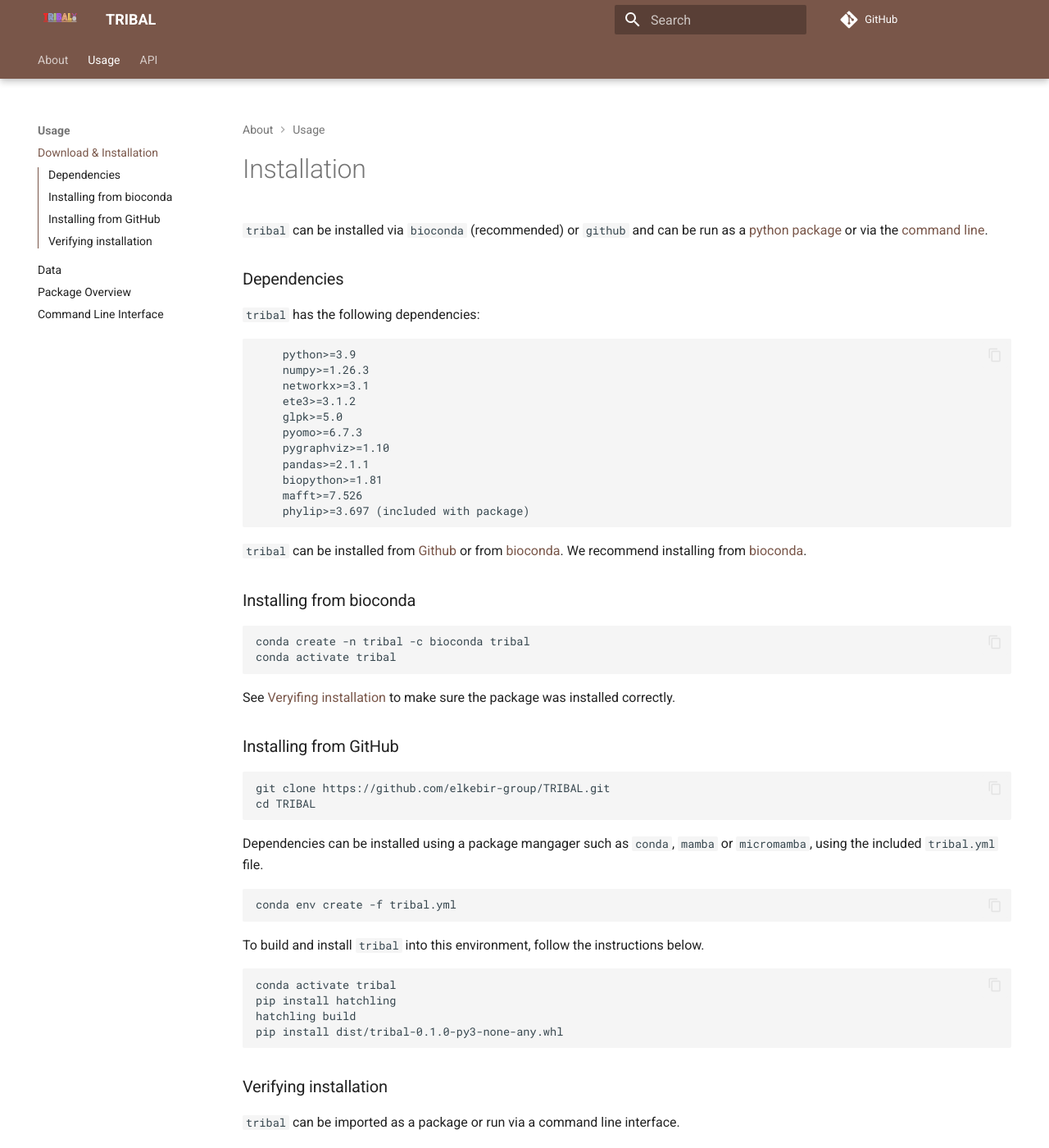
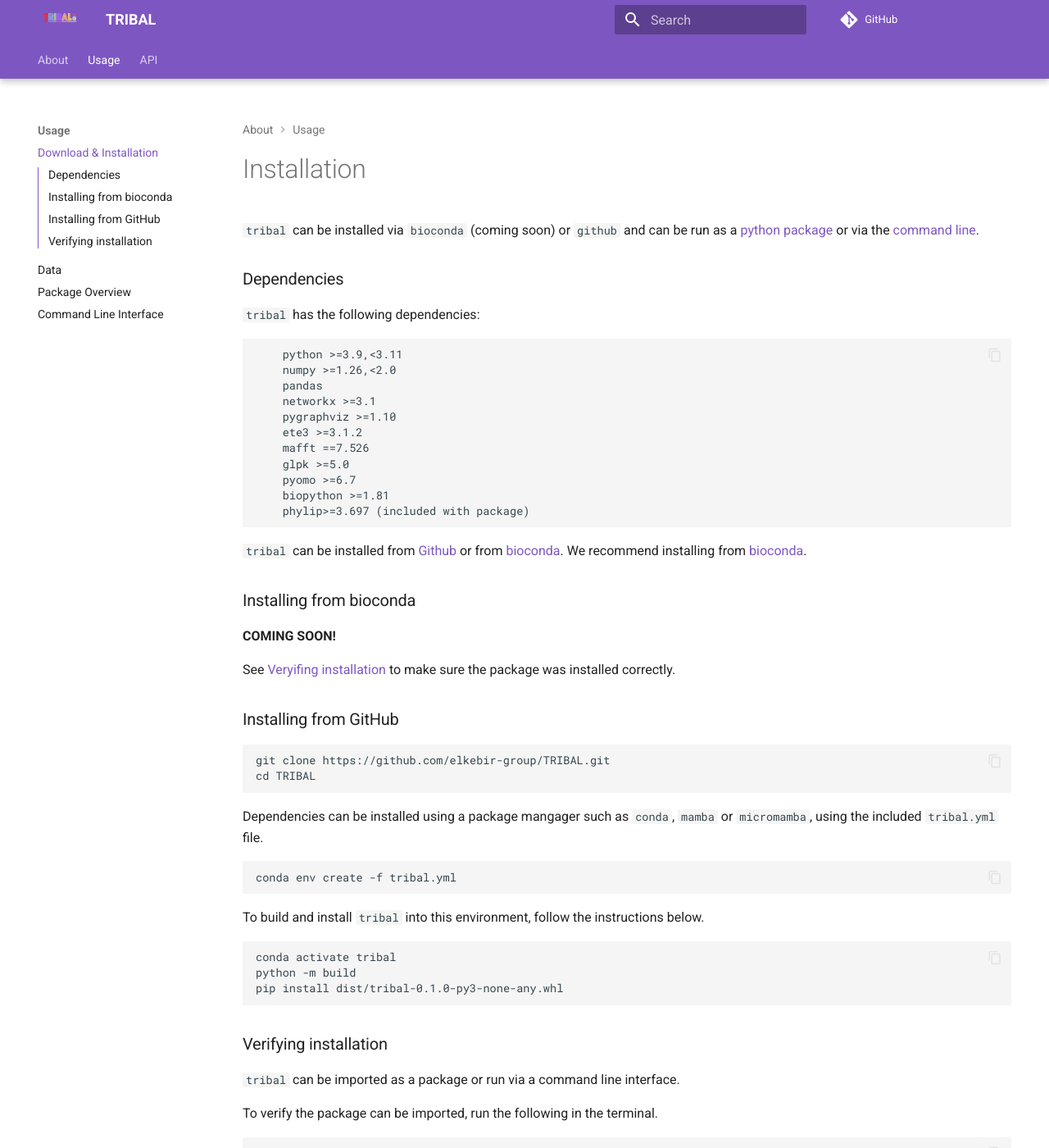
Before and after one commit to elkebir-group/TRIBAL, an MkDocs documentation site: the page built from docs/setup/install.md, in a window 1280 px wide and 1400 px high. Shown: the whole window at 82% size. Built offline with MkDocs 1.6.1 and Material for MkDocs 9.7.7, drawn with Linux system fonts in a browser that asks for light colours; comment, search, counter and statistics services are not loaded.

Commit message:
changes to documentation

````diff
--- a/docs/setup/install.md
+++ b/docs/setup/install.md
@@ -1,20 +1,20 @@
 # Installation
-`tribal` can be installed via `bioconda` (recommended) or `github` and can be run as a [python package](package.md) or via the [command line](cli.md).
+`tribal` can be installed via `bioconda` (coming soon) or `github` and can be run as a [python package](package.md) or via the [command line](cli.md).
 
 
 ### Dependencies
 `tribal` has the following dependencies:
 ```
-    python>=3.9
-    numpy>=1.26.3
-    networkx>=3.1
-    ete3>=3.1.2
-    glpk>=5.0
-    pyomo>=6.7.3
-    pygraphviz>=1.10
-    pandas>=2.1.1
-    biopython>=1.81
-    mafft>=7.526
+    python >=3.9,<3.11
+    numpy >=1.26,<2.0
+    pandas
+    networkx >=3.1
+    pygraphviz >=1.10
+    ete3 >=3.1.2
+    mafft ==7.526
+    glpk >=5.0
+    pyomo >=6.7
+    biopython >=1.81
     phylip>=3.697 (included with package)
 ```
 
@@ -22,10 +22,11 @@
 
 ### Installing from bioconda
 
-```bash
-conda create -n tribal -c bioconda tribal
-conda activate tribal
-```
+**COMING SOON!**
+<!-- ```bash
+# conda create -n tribal -c bioconda tribal
+# conda activate tribal
+``` -->
 See [Veryifing installation](#verifying-installation) to make sure the package was installed correctly.
 
 ### Installing from GitHub
@@ -47,8 +48,7 @@
 
 ```bash
 conda activate tribal
-pip install hatchling
-hatchling build
+python -m build
 pip install dist/tribal-0.1.0-py3-none-any.whl
 
 ```
--- a/mkdocs.yml
+++ b/mkdocs.yml
@@ -25,8 +25,8 @@
     - content.code.copy
     - content.tabs.link
   palette:
-    primary: brown
-    accent: deep purple
+    primary: deep purple
+    accent: brown
   # extra_css:
   #   - css/logo.css
     # theme:
@@ -54,7 +54,7 @@
   # - smarty
   - toc:
       baselevel: 1
-      toc_depth: 1-4
+      toc_depth: 1-5
       permalink: True
   - admonition
   - pymdownx.snippets
````
Also changed, not shown: docs/index.md (+2 -2 lines), docs/setup/cli.md (+4 -5 lines), docs/setup/data.md (+3 -2 lines), 1 other file.
